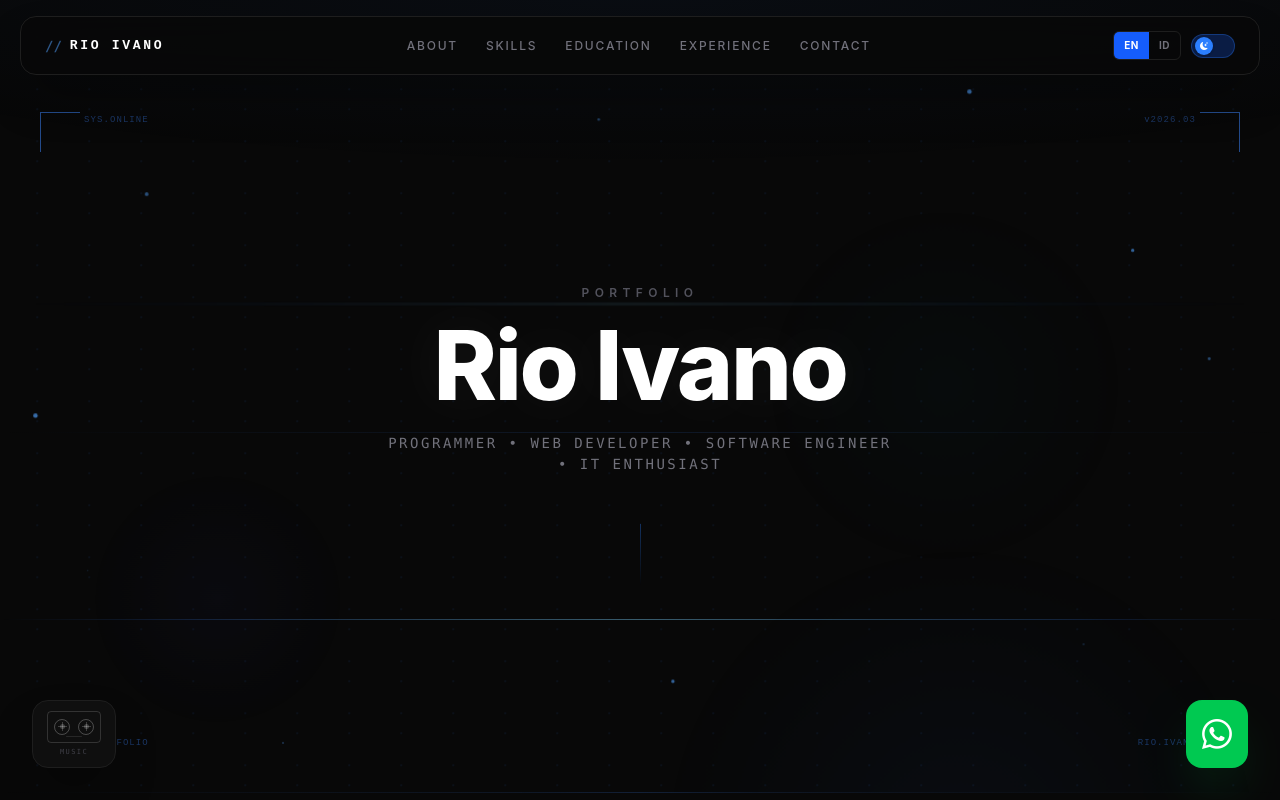
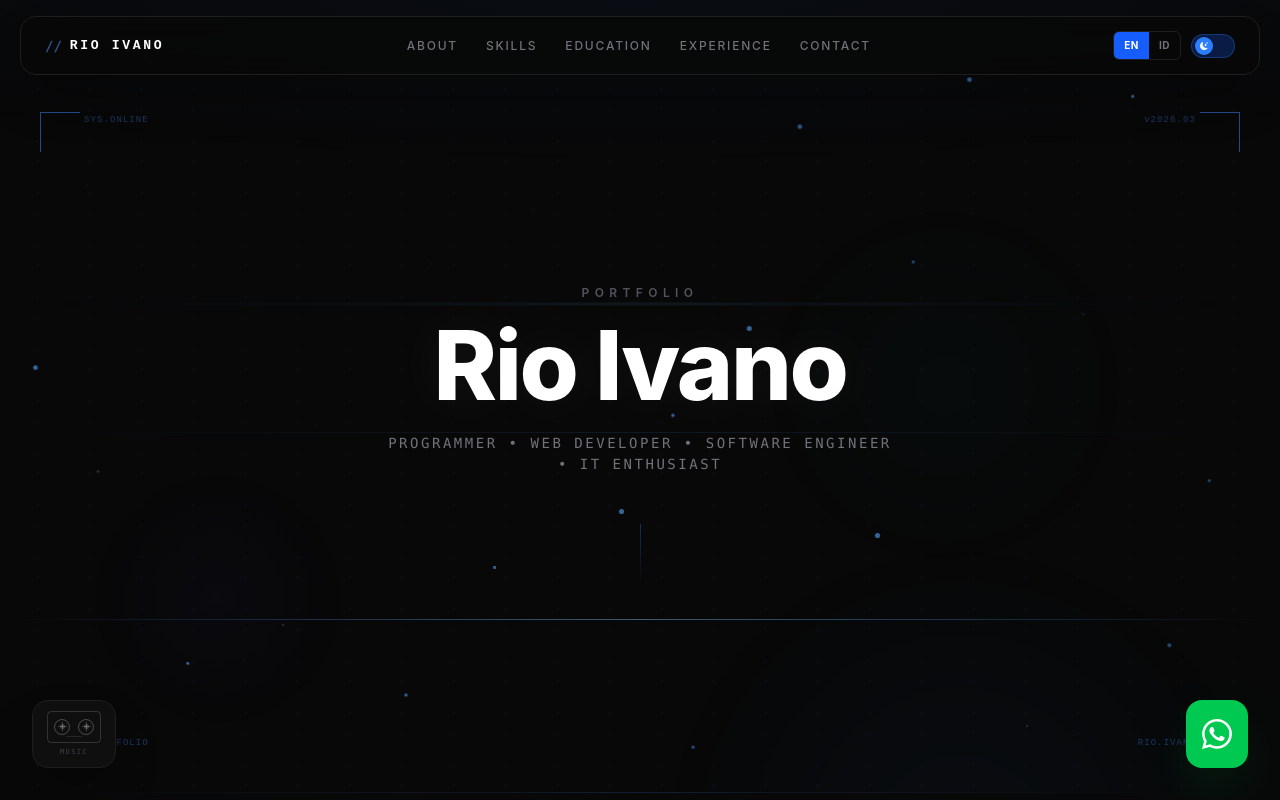
Before and after one commit to rioivano/rioivano.github.io, a Next.js app: page / in a window 1280 px wide. Shown: the top 800 px of the page. Built offline with nearby package versions, Linux system fonts and the light colour scheme.

Commit message:
update particles

```diff
--- a/src/app/page.tsx
+++ b/src/app/page.tsx
@@ -7,17 +7,33 @@ import { RESUME_DATA } from "@/constants/resumeData";
 import type { Lang } from "@/constants/resumeData";
 
 // Particle config — defined outside component to avoid re-creation
+// Fixed-positioned so they appear across the entire page
 const PARTICLES = [
-  { anim: "floatA", delay: "0s",   dur: "5.2s", top: "18%", left: "11%" },
-  { anim: "floatB", delay: "1.3s", dur: "7.1s", top: "68%", left: "6%" },
-  { anim: "floatC", delay: "2.6s", dur: "6.0s", top: "28%", left: "88%" },
-  { anim: "floatA", delay: "0.7s", dur: "8.4s", top: "78%", left: "85%" },
-  { anim: "floatB", delay: "3.2s", dur: "5.5s", top: "8%",  left: "47%" },
-  { anim: "floatC", delay: "1.9s", dur: "9.0s", top: "88%", left: "52%" },
-  { anim: "floatA", delay: "4.1s", dur: "6.3s", top: "50%", left: "2%" },
-  { anim: "floatB", delay: "2.4s", dur: "7.5s", top: "42%", left: "95%" },
-  { anim: "floatC", delay: "0.4s", dur: "5.8s", top: "93%", left: "22%" },
-  { anim: "floatA", delay: "3.7s", dur: "6.9s", top: "5%",  left: "75%" },
+  { anim: "floatA", delay: "0s",   dur: "5.2s", top: "8%",  left: "11%", sz: 3 },
+  { anim: "floatB", delay: "1.3s", dur: "7.1s", top: "22%", left: "6%",  sz: 2 },
+  { anim: "floatC", delay: "2.6s", dur: "6.0s", top: "15%", left: "88%", sz: 2 },
+  { anim: "floatA", delay: "0.7s", dur: "8.4s", top: "38%", left: "85%", sz: 3 },
+  { anim: "floatB", delay: "3.2s", dur: "5.5s", top: "5%",  left: "47%", sz: 2 },
+  { anim: "floatC", delay: "1.9s", dur: "9.0s", top: "55%", left: "52%", sz: 2 },
+  { anim: "floatA", delay: "4.1s", dur: "6.3s", top: "48%", left: "2%",  sz: 3 },
+  { anim: "floatB", delay: "2.4s", dur: "7.5s", top: "62%", left: "95%", sz: 2 },
+  { anim: "floatC", delay: "0.4s", dur: "5.8s", top: "78%", left: "22%", sz: 2 },
+  { anim: "floatA", delay: "3.7s", dur: "6.9s", top: "12%", left: "75%", sz: 3 },
+  { anim: "floatB", delay: "0.9s", dur: "6.7s", top: "32%", left: "33%", sz: 2 },
+  { anim: "floatC", delay: "2.1s", dur: "8.0s", top: "70%", left: "68%", sz: 3 },
+  { anim: "floatA", delay: "4.5s", dur: "5.4s", top: "85%", left: "14%", sz: 2 },
+  { anim: "floatB", delay: "1.6s", dur: "7.8s", top: "91%", left: "80%", sz: 2 },
+  { anim: "floatC", delay: "3.4s", dur: "6.2s", top: "44%", left: "58%", sz: 3 },
+  { anim: "floatA", delay: "0.3s", dur: "9.1s", top: "25%", left: "42%", sz: 2 },
+  { anim: "floatB", delay: "5.0s", dur: "5.9s", top: "60%", left: "8%",  sz: 2 },
+  { anim: "floatC", delay: "1.1s", dur: "7.3s", top: "18%", left: "62%", sz: 3 },
+  { anim: "floatA", delay: "3.9s", dur: "6.6s", top: "73%", left: "38%", sz: 2 },
+  { anim: "floatB", delay: "2.8s", dur: "8.8s", top: "96%", left: "55%", sz: 2 },
+  { anim: "floatC", delay: "4.7s", dur: "5.7s", top: "82%", left: "91%", sz: 3 },
+  { anim: "floatA", delay: "0.6s", dur: "7.9s", top: "52%", left: "25%", sz: 2 },
+  { anim: "floatB", delay: "3.1s", dur: "6.4s", top: "35%", left: "72%", sz: 2 },
+  { anim: "floatC", delay: "1.8s", dur: "8.5s", top: "67%", left: "48%", sz: 3 },
+  { anim: "floatA", delay: "4.3s", dur: "5.6s", top: "89%", left: "31%", sz: 2 },
 ] as const;
 
 export default function Home() {
@@ -199,6 +215,18 @@ export default function Home() {
           className="absolute inset-0"
           style={{ background: "radial-gradient(ellipse 120% 35% at 50% -2%, rgba(59,130,246,0.05) 0%, transparent 65%)" }}
         />
+        {/* Floating micro-particles — visible across entire page */}
+        {PARTICLES.map((p, i) => (
+          <div
+            key={i}
+            className="absolute rounded-full bg-blue-400"
+            style={{
+              top: p.top, left: p.left,
+              width: p.sz, height: p.sz,
+              animation: `${p.anim} ${p.dur} ${p.delay} ease-in-out infinite`,
+            }}
+          />
+        ))}
       </div>
 
       {/* ── NAVIGATION (fixed floating) ──────────────────────── */}
@@ -413,18 +441,6 @@ export default function Home() {
           <div className="data-readout absolute top-7.5 right-18 sm:top-10.5 sm:right-21 hidden sm:block text-right">v2026.03</div>
           <div className="data-readout absolute bottom-7.5 left-18 sm:bottom-10.5 sm:left-21 hidden sm:block">PORT.FOLIO</div>
           <div className="data-readout absolute bottom-7.5 right-18 sm:bottom-10.5 sm:right-21 hidden sm:block text-right">RIO.IVANO</div>
-          {PARTICLES.map((p, i) => (
-            <div
-              key={i}
-              className="absolute rounded-full bg-blue-400"
-              style={{
-                top: p.top, left: p.left,
-                width: i % 3 === 0 ? 3 : 2,
-                height: i % 3 === 0 ? 3 : 2,
-                animation: `${p.anim} ${p.dur} ${p.delay} ease-in-out infinite`,
-              }}
-            />
-          ))}
           <div
             className="absolute left-0 right-0"
             style={{
```
Also changed, not shown: .claude/settings.local.json.
